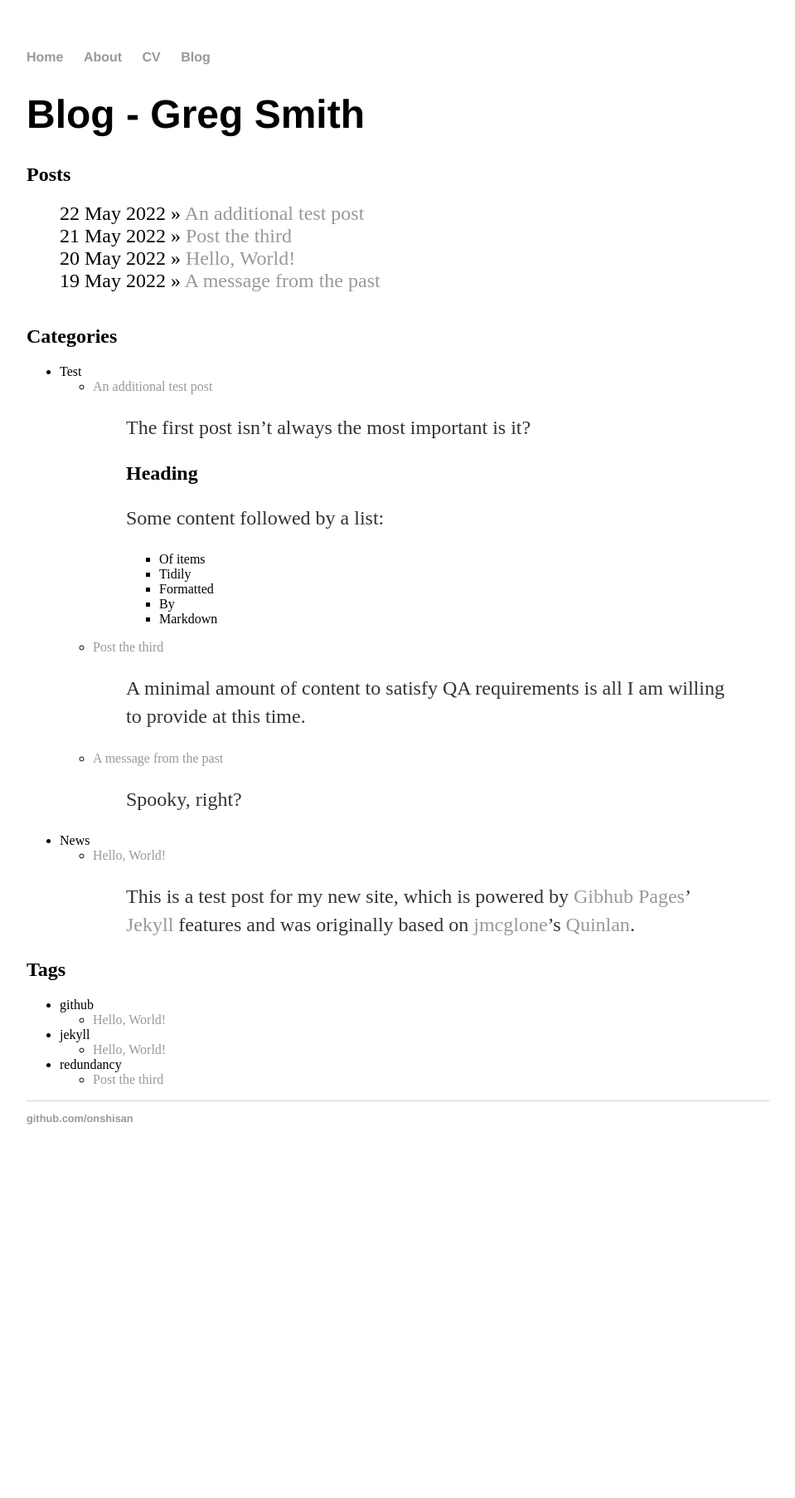
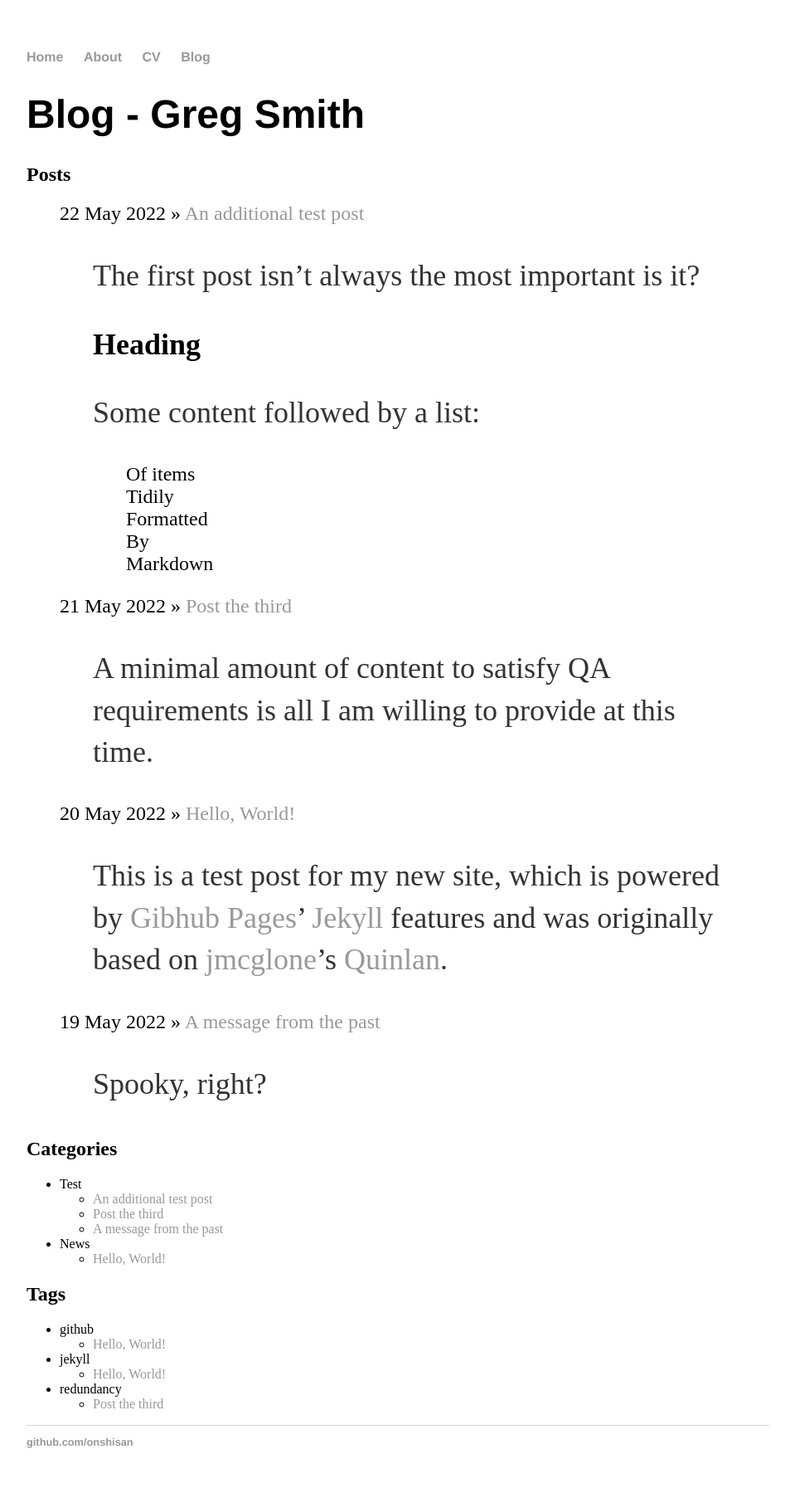
Before and after one commit to onshisan/onshisan.github.io, a Jekyll site: the page built from blog/index.html, in a window 1280 px wide. Shown: the whole page at 83% size, without its empty margins (160-1119 px from the left). Built offline with Jekyll 4.4.1, drawn with Linux system fonts in a browser that asks for light colours; before the commit the page ends 1415 px from its top, so only the background shows below that.

Commit message:
Update index.html
Move excerpt to list of posts

```diff
--- a/blog/index.html
+++ b/blog/index.html
@@ -8,6 +8,7 @@ title: Blog - Greg Smith
 
 	  {% for post in site.posts %}
 	    <li><span>{{ post.date | date_to_string }}</span> » <a href="{{ post.url }}" title="{{ post.title }}">{{ post.title }}</a></li>
+              <blockquote>{{ post.excerpt }}</blockquote>
 	  {% endfor %}
 	</ul>
 
@@ -18,7 +19,6 @@ title: Blog - Greg Smith
 		<ul>
     			{% for post in category[1] %}
       			<li><a href="{{ post.url }}">{{ post.title }}</a></li>
-			{% if post.excerpt %}<blockquote>{{ post.excerpt }}</blockquote>{% endif %}
     			{% endfor %}
   		</ul>
 	{% endfor %}
```
